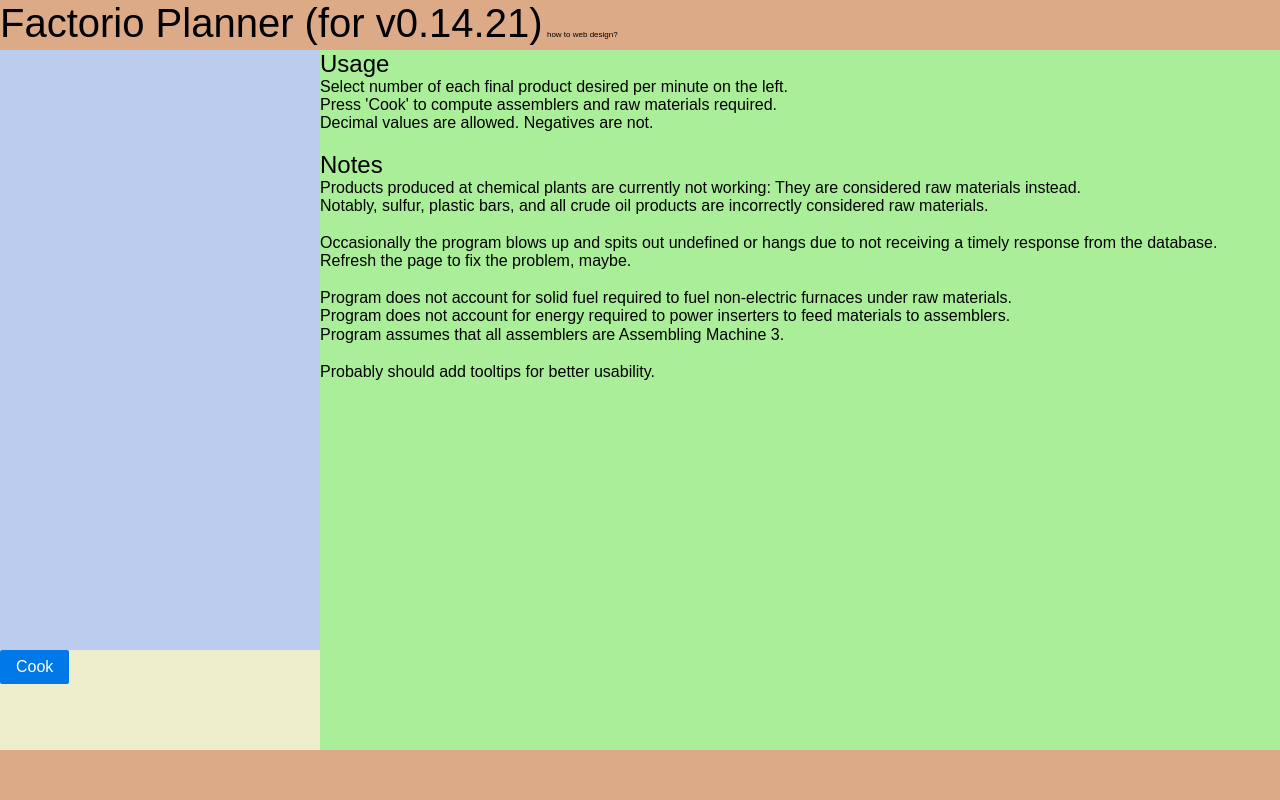
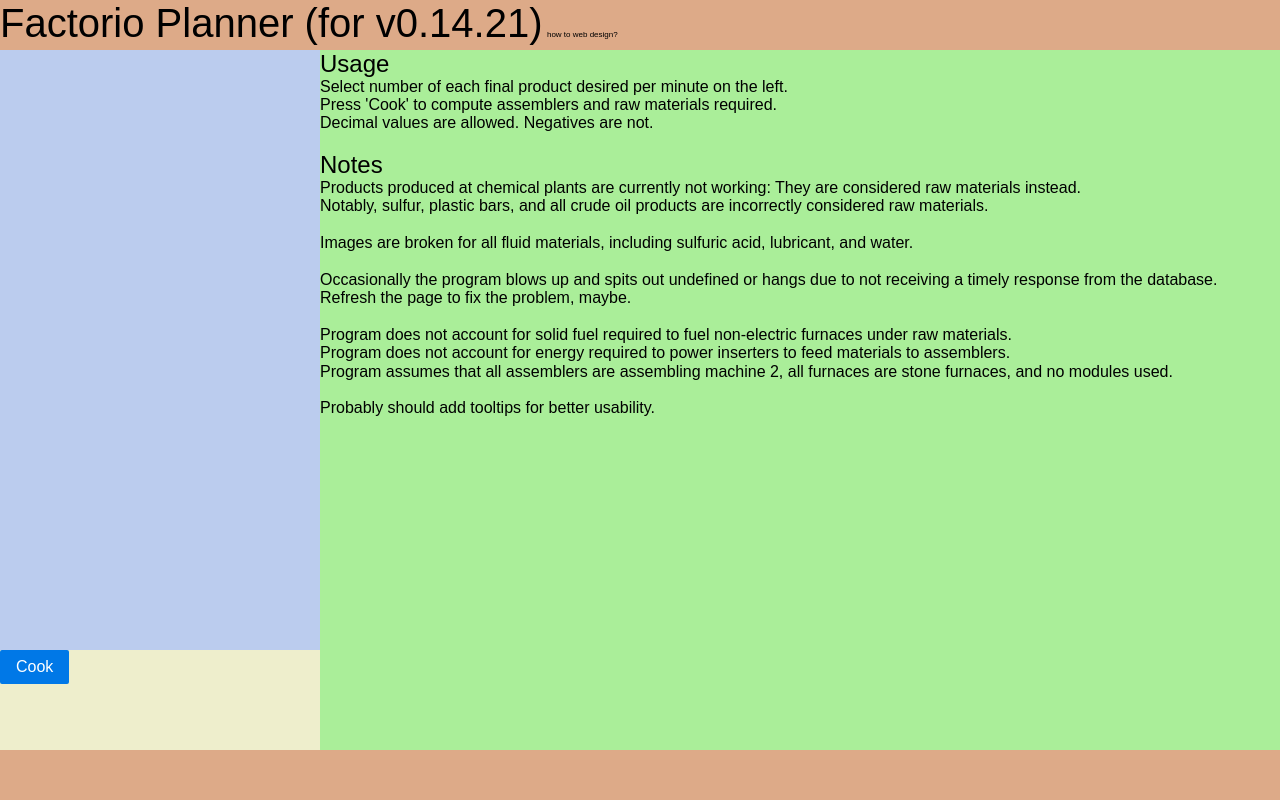
Before and after one commit to MBlaureNs/factorio-planner, a Flask app: page / in a window 1280 px wide. Run offline with Flask 2, Linux system fonts and the light colour scheme; data that the repository does not hold is empty; some libraries are stand-ins or nearby versions.

Commit message:
updated notes

```diff
--- a/app/templates/home.html
+++ b/app/templates/home.html
@@ -53,12 +53,14 @@
     Products produced at chemical plants are currently not working: They are considered raw materials instead.<br/>
     Notably, sulfur, plastic bars, and all crude oil products are incorrectly considered raw materials.<br/>
     <br/>
+    Images are broken for all fluid materials, including sulfuric acid, lubricant, and water.<br/>
+    <br/>
     Occasionally the program blows up and spits out undefined or hangs due to not receiving a timely response from the database.<br/>
     Refresh the page to fix the problem, maybe.<br/>
     <br/>
     Program does not account for solid fuel required to fuel non-electric furnaces under raw materials.<br/>
     Program does not account for energy required to power inserters to feed materials to assemblers.<br/>
-    Program assumes that all assemblers are Assembling Machine 3.<br/>
+    Program assumes that all assemblers are assembling machine 2, all furnaces are stone furnaces, and no modules used.<br/>
     <br/>
     Probably should add tooltips for better usability.<br/>
     <br/>
```
